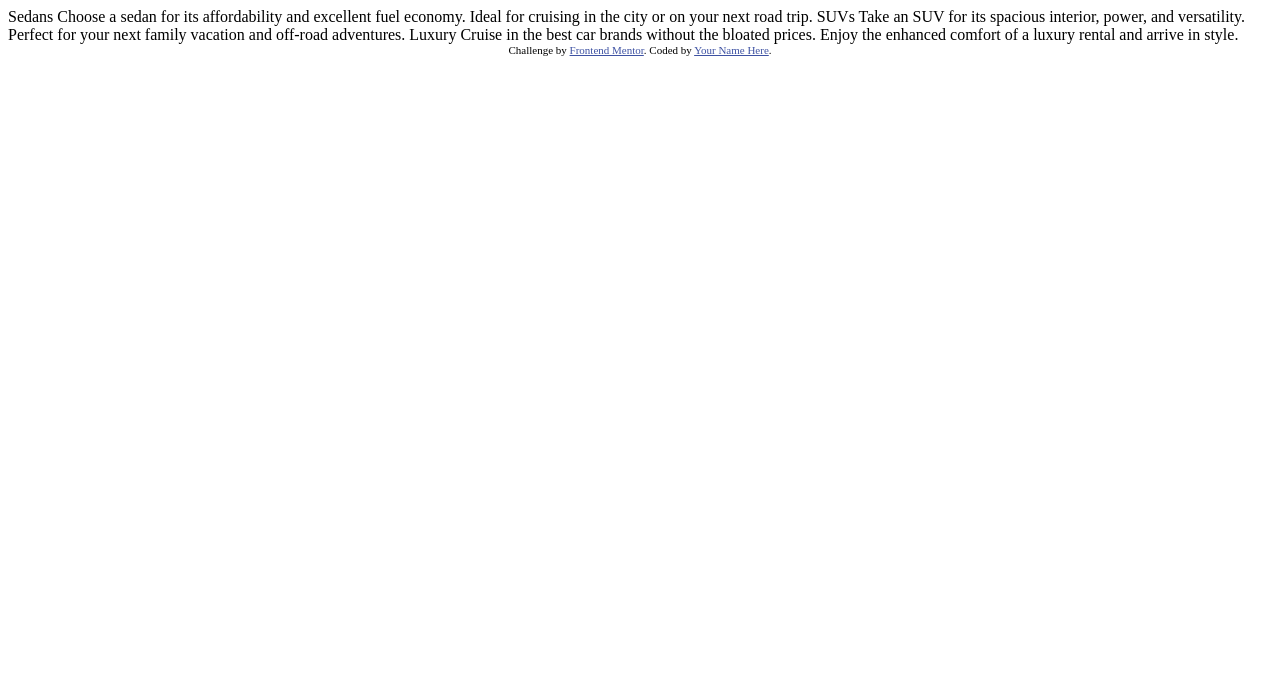
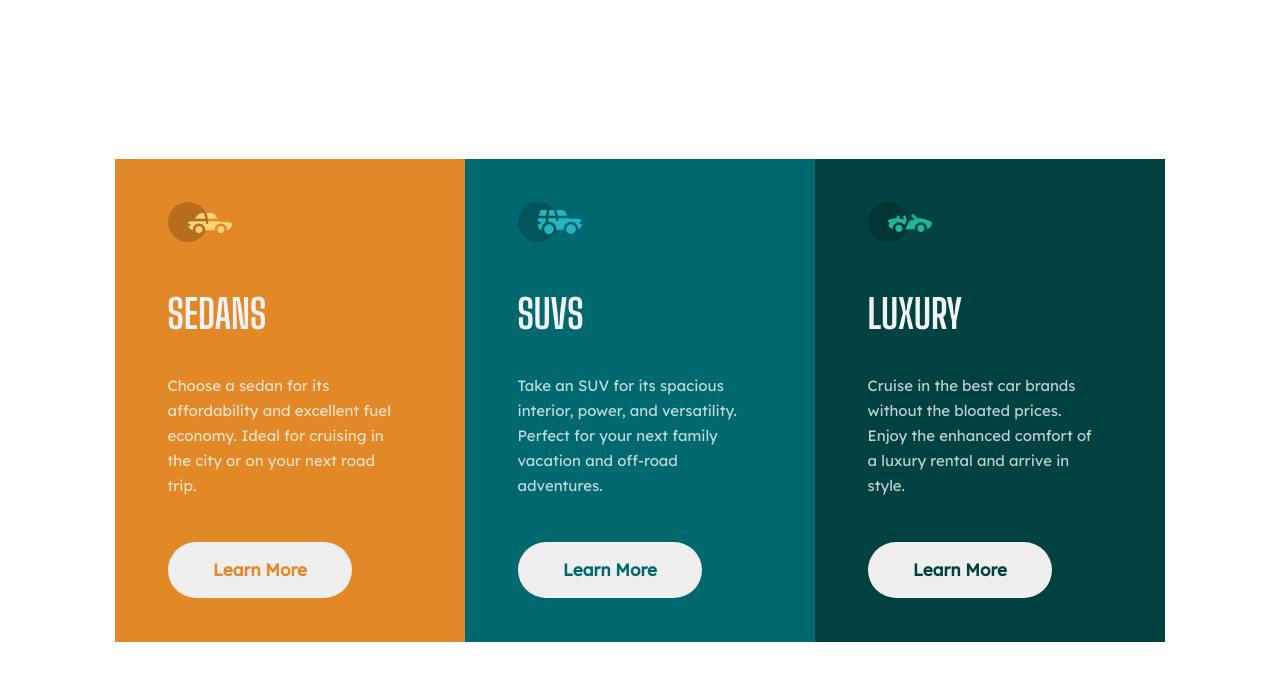
Before and after one commit to Nzone56/3ColumnPreview, a plain HTML site: page index.html in a window 1280 px wide. Drawn offline with Linux system fonts and the light colour scheme.

Commit message:
Mobile perfect, deskptop almost

```diff
--- a/index.html
+++ b/index.html
@@ -3,34 +3,60 @@
 <head>
   <meta charset="UTF-8">
   <meta name="viewport" content="width=device-width, initial-scale=1.0"> <!-- displays site properly based on user's device -->
-
+  <link rel="stylesheet" href="./styles/styles.css"></link>
   <link rel="icon" type="image/png" sizes="32x32" href="./images/favicon-32x32.png">
-
+  <link href="https://fonts.googleapis.com/css2?family=Lexend+Deca&display=swap" rel="stylesheet">
+  <link href="https://fonts.googleapis.com/css2?family=Big+Shoulders+Display:wght@700&display=swap" rel="stylesheet">
   <title>Frontend Mentor | 3-column preview card component</title>
 
-  <!-- Feel free to remove these styles or customise in your own stylesheet 👍 -->
-  <style>
-    .attribution { font-size: 11px; text-align: center; }
-    .attribution a { color: hsl(228, 45%, 44%); }
-  </style>
+  <!-- Feel frSee to remove these styles or customise in your own stylesheet 👍 -->
+
 </head>
 <body>
+   <div class="container">
+    <div class="container__card1">
+      <div class="container__img">
+        <img src="./images/icon-sedans.svg" alt="Sedans-icon">
+      </div>
+      <div>
+        <span>Sedans</span>
+        <p>Choose a sedan for its affordability and excellent fuel economy. Ideal for cruising in the city
+        or on your next road trip.</p>
+        <button class="container__card1--button">Learn More</button>
+      </div>
+    </div>
+    <div class="container__card2">
+      <div class="container__img">
+        <img src="./images/icon-suvs.svg" alt="Suvs-icon">
+      </div>
+      <div>
+        <span>SUVs</span>
+      <p>Take an SUV for its spacious interior, power, and versatility. Perfect for your next family vacation
+        and off-road adventures.</p>
+      <button class="container__card1--button">Learn More</button>
+      </div>
+    </div>
+    <div class="container__card3">
+      <div class="container__img">
+        <img src="./images/icon-luxury.svg" alt="Luxury-icon">
+      </div>
+      <div>
+        <span>Luxury</span>
+        <p>Cruise in the best car brands without the bloated prices. Enjoy the enhanced comfort of a luxury
+          rental and arrive in style.</p>
+        <button class="container__card1--button btn-primary">Learn More</button>
+      </div>
 
-  Sedans
-  Choose a sedan for its affordability and excellent fuel economy. Ideal for cruising in the city
-  or on your next road trip.
+    </div>
+    </div>
+   </div>
 
-  SUVs
-  Take an SUV for its spacious interior, power, and versatility. Perfect for your next family vacation
-  and off-road adventures.
 
-  Luxury
-  Cruise in the best car brands without the bloated prices. Enjoy the enhanced comfort of a luxury
-  rental and arrive in style.
 
-  <div class="attribution">
-    Challenge by <a href="https://www.frontendmentor.io?ref=challenge" target="_blank">Frontend Mentor</a>.
-    Coded by <a href="#">Your Name Here</a>.
-  </div>
+
+
+
+
+
 </body>
 </html>
--- /dev/null
+++ b/styles/styles.scss
@@ -0,0 +1,106 @@
+$Bright-orange: hsl(31, 77%, 52%);
+$Dark-cyan: hsl(184, 100%, 22%);
+$Very-dark-cyan: hsl(179, 100%, 13%);
+$Transparent-white: hsla(0, 0%, 100%, 0.75);
+$Very-light-gray: hsl(0, 0%, 95%);
+
+$font-title: 'Big Shoulders Display', cursive;
+$font-para: 'Lexend Deca', sans-serif;
+
+@mixin flexbox($flex-direction: column){
+
+    flex-direction: $flex-direction;
+    display:flex;
+    justify-content: center;
+    align-items: center;
+}
+
+*{
+    box-sizing: border-box;
+    margin: 0;
+    border: 0;
+    padding: 0;
+}
+html{
+    font-size: 62.5%;
+}
+body{
+    font-size: 1.5rem;
+    width: 100vw;
+    min-height: 100vh;
+    @include flexbox();
+    font-family: $font-para;
+}
+
+.container{
+    @include flexbox($flex-direction: row);
+    text-align: left;
+    flex-wrap: wrap;
+    margin: 10rem;
+
+    span{
+        font-family: $font-title;
+        text-transform: uppercase;
+        font-weight: 700;
+        color: $Very-light-gray;
+        font-size: 4rem;
+        margin: 15%;
+
+    }
+    p{
+        font-size: 1.5rem;
+        line-height: 2.5rem;
+        margin: 10% 20% 0% 15%;
+        font-weight: 400;
+        color:$Transparent-white;
+
+    }
+    img{
+        margin: 12.5% 15%;
+    }
+    button{
+        color:$Transparent-white;
+        font-size: 1.7rem;
+        border-radius: 50px;
+        padding: 5% 13%;
+        margin: 12.5% 15%;
+        font-weight: 700;
+        font-family: 'Lexend Deca', sans-serif;
+    }
+    &__img{
+        width: 100%;
+
+    }
+    &__card1{
+        width: 35rem;
+        background-color: $Bright-orange;
+        @include flexbox();
+        button{
+            color:$Bright-orange;
+        }
+    }
+    &__card2{
+        width: 35rem;
+        background-color: $Dark-cyan;
+        @include flexbox();
+        button{
+            color:$Dark-cyan;
+        }
+
+    }
+    &__card3{
+        width: 35rem;
+        background-color: $Very-dark-cyan;
+        @include flexbox();
+        button{
+            color:$Very-dark-cyan;
+        }
+    }
+}
+.attribution {
+    font-size: 11px;
+    text-align: center;
+     a {
+         color: hsl(228, 45%, 44%);
+        }
+    }
```
Also changed, not shown: styles/styles.css (added), 1 other file.
